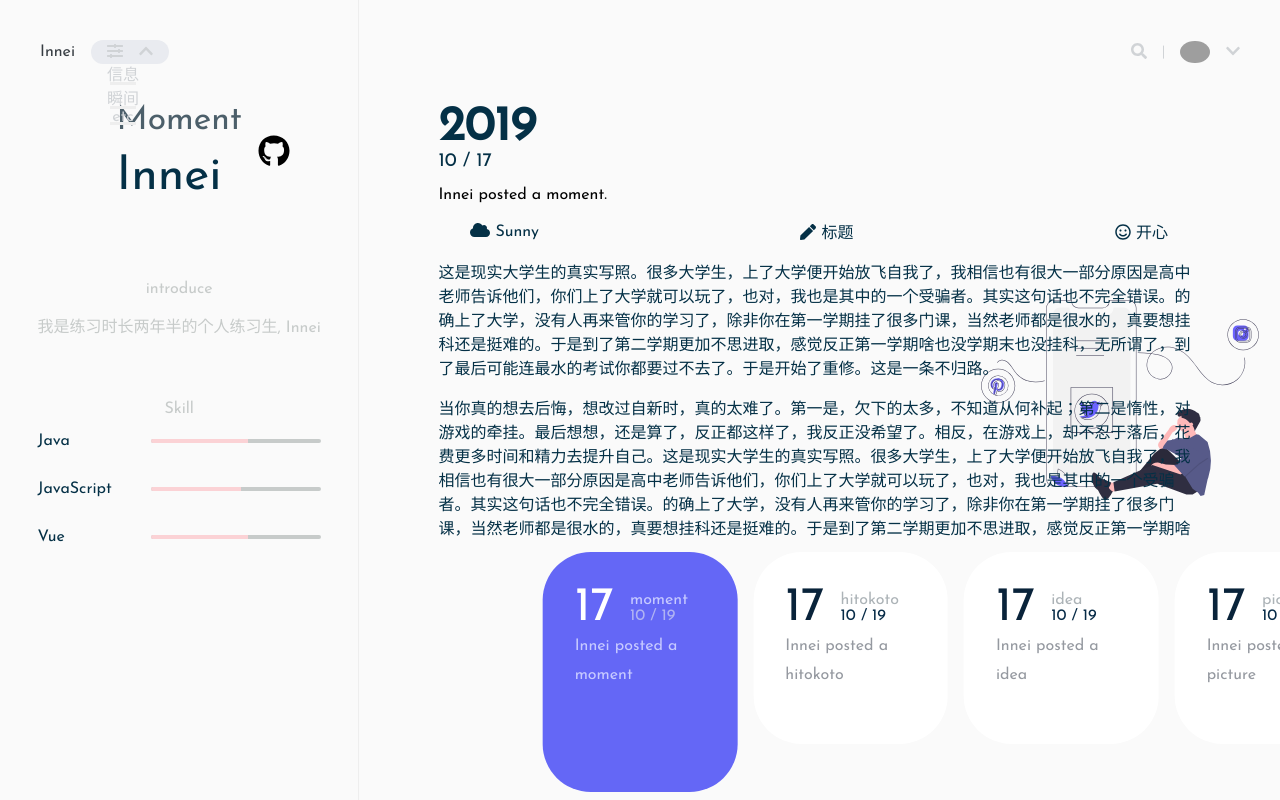
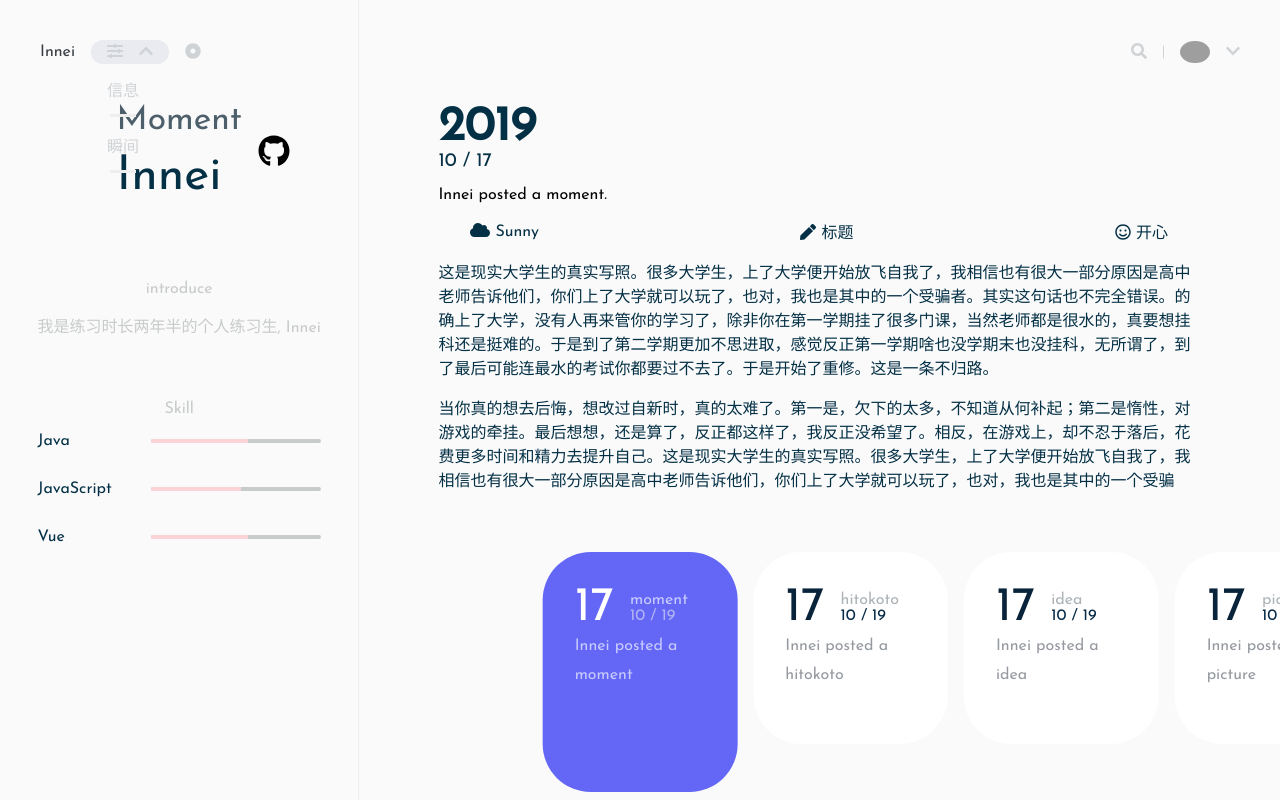
Before and after one commit to Innei/Moment, a Vue app: page /#/ in a window 1280 px wide. Both pictures are taken after a click on the element 129 px from the left and 52 px from the top of the page. Built offline with nearby package versions, Linux system fonts and the light colour scheme; grey boxes are pictures that could not be loaded.

Commit message:
update swiper.

```diff
--- a/src/App.vue
+++ b/src/App.vue
@@ -54,4 +54,5 @@
       font-size: .8rem;
     }
   }
+
 </style>
--- a/src/components/headerNav.vue
+++ b/src/components/headerNav.vue
@@ -3,30 +3,30 @@
     <div class="left">
       <span class="username">{{ data.username }}</span>
       <div class="btn" style="padding: .2rem 1rem;display: inline-block;" @click="handleShowItems">
+        <div class="btn-flex">
           <span>
           <font-awesome-icon :icon="['fas','sliders-h']"/>
           </span>
-
           <span>
           <font-awesome-icon :icon="['fas','chevron-down']" v-if="!showItems"/>
            <font-awesome-icon :icon="['fas','chevron-up']" v-else/>
           </span>
+        </div>
+
         <transition name="slide">
           <div class="items" v-if="showItems">
-            <div class="item" @click.stop="handleClickItem">
+            <div class="item" >
               信息
             </div>
-            <div class="item" @click.stop="handleClickItem">
+            <div class="item" >
               瞬间
-            </div>
-            <div class="item" @click.stop="handleClickItem">
-              etc
             </div>
           </div>
         </transition>
       </div>
-
-
+    <div class="btn" style="background: none;margin-left: 1rem" @click="$emit('hideSwiper')">
+      <font-awesome-icon :icon="['fas','dot-circle']"/>
+    </div>
     </div>
     <div class="right">
       <input type="text" class="search-bar" v-if="showSearchBar"/>
@@ -35,19 +35,24 @@
       </span>
       <span class="line"></span>
 
-      <div class="btn" style="display: flex; align-items: center" @click="handleClickUser">
+      <div class="btn" @click="handleClickUser">
+        <div class="btn-flex">
           <img :src="data.avatar"/>
           <div class="btn" style="display: inline-block">
             <font-awesome-icon :icon="['fas','chevron-down']"/>
+          </div>
+        </div>
 
         <transition name="slide">
           <div class="items" v-if="showUser">
-              <div class="item" @click.stop="" style="display: inline-block">
-                <p>退出</p>
+            <div class="item">
+              <a href="https://github.com/Innei/moment">GitHub</a>
+            </div>
+            <div class="item">
+              <a href="https://shizuri.net">Blog</a>
             </div>
           </div>
         </transition>
-        </div>
       </div>
     </div>
   </div>
@@ -76,13 +81,8 @@
       handleShowItems() {
         this.showItems = !this.showItems
       },
-      handleClickItem() {
-        this.showItems = !this.showItems
-        console.log('clicked')
-      },
       handleClickUser() {
         this.showUser = !this.showUser
-        console.log('clicked')
       }
 
     }
@@ -114,7 +114,6 @@
   }
 
   .left .btn {
-    padding: 0.5rem 1rem;
     background-color: #e9ebf0;
     border-radius: 24px;
   }
@@ -122,8 +121,14 @@
   .btn {
     cursor: pointer;
     position: relative;
+    display: inline-block;
   }
 
+  .btn-flex {
+    display: flex;
+    justify-content: center;
+    align-items: center;
+  }
 
   .left .btn span:nth-child(1) {
     margin-right: 1rem;
@@ -192,6 +197,7 @@
     position: relative;
     z-index: 2;
     text-align: center;
+    padding: 1rem 0 ;
   }
 
   .items .item::before {
@@ -215,4 +221,11 @@
     transform: translateY(-10%);
   }
 
+  a {
+    text-decoration: none;
+  }
+
+  a:hover {
+    text-decoration: none;
+  }
 </style>
--- a/src/components/showContent.vue
+++ b/src/components/showContent.vue
@@ -133,7 +133,7 @@ export default {
   height: 100%;
   position: relative;
   @media (max-width: 468px) {
-    padding-left: 2rem;
+    padding: 0 2rem;
   }
 
   .date {
@@ -157,7 +157,7 @@ export default {
     .moment-inner {
       color: #c7cbca;
       overflow: scroll;
-      height: calc(100% - 3rem);
+      height: calc(100% - 6rem);
 
       &.moment-wrap::-webkit-scrollbar {
         width: 3px;
--- a/src/components/swiper.vue
+++ b/src/components/swiper.vue
@@ -5,7 +5,7 @@
         v-for="item in data.data"
         :key="item._id"
         :data="item"
-        :isActive="item.index === activeItem % data.size"
+        :isActive="activeItem === -1 ? false : item.index === activeItem % data.size"
         :date="parseDate(item.createdTime)"
         @click.native="handleClick(item.index)"
         class="slide"
@@ -39,7 +39,7 @@
     },
     data() {
       return {
-        activeItem: 0,
+        activeItem: this.viewport.is768 || this.viewport.is568 ? -1 : 0,
         swiperOption: {
           slidesPerView: 6,
           spaceBetween: 16,
@@ -120,5 +120,16 @@
 <style lang="scss" scoped>
   .swiper {
     padding: 0 1rem;
+    animation: slide-up 1s forwards;
   }
+
+  @keyframes slide-up {
+    0% {
+      transform: translateY(100%);
+    }
+    to {
+      transform: translateY(0);
+    }
+  }
+
 </style>
--- a/src/views/Home.vue
+++ b/src/views/Home.vue
@@ -3,9 +3,11 @@
     <transition name="fade">
       <div class="wrap" v-if="moments.ok === 1" key="page1">
         <header>
-          <header-nav/>
+          <header-nav @hideSwiper="handleHideSwiper"/>
         </header>
-        <main v-if="viewport.is1024 || viewport.isDesktop || viewport.is1600 ">
+        <main
+            :style="hideSwiper ? 'height: calc(100vh - 8rem)' : ''"
+            v-if="viewport.is1024 || viewport.isDesktop || viewport.is1600 ">
           <information class="i" :skill="information.skill">
             <template v-slot:introduce>
               <p>{{ information.introduce }}</p>
@@ -27,7 +29,11 @@
             </div>
           </info-res>
         </main>
-        <swiper :data="moments" :viewport="viewport" @switch="handleSwitch"  class="swiper"></swiper>
+        <swiper :data="moments"
+                :viewport="viewport"
+                @switch="handleSwitch"
+                v-show="!hideSwiper"
+                class="swiper"/>
       </div>
       <!--    show img  -->
       <div class="message" v-else key="page2">
@@ -76,12 +82,12 @@
         information: {},
         viewport: {},
         activeItem: 0,
-        toSec: false,
+        toSec: false, // 前往第二页，响应式视图
         img: {
           displayImg: '',
           comment: ''
-        }
-
+        },
+        hideSwiper: false
       }
     },
     async created() {
@@ -129,6 +135,10 @@
       },
       handleZoomOut() {
         this.img = {}
+      },
+      handleHideSwiper() {
+        console.log('hide')
+        this.hideSwiper = !this.hideSwiper
       }
     }
   }
@@ -145,6 +155,7 @@
   main {
     height: calc(100vh - 22rem);
     display: flex;
+    transition: height .5s;
 
     .i {
       flex: .28
@@ -155,9 +166,19 @@
       height: 100%;
       position: relative;
       overflow: hidden;
-      background: url("./../assets/0.svg") fixed no-repeat;
-      background-size: 25% 25%;
-      background-position: right;
+
+      &::before {
+        content: '';
+        position: absolute;
+        top: 0;
+        left: 0;
+        right: 0;
+        bottom: 0;
+        background: url("./../assets/0.svg") fixed no-repeat;
+        background-size: 25% 25%;
+        background-position: right bottom;
+        opacity: .25;
+      }
 
       @media (max-width: 468px) {
         .content {
@@ -217,5 +238,4 @@
     opacity: 0;
   }
 
-
 </style>
```
Lines whose indentation alone changed are shown as unchanged.
